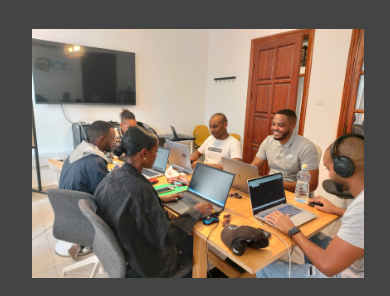
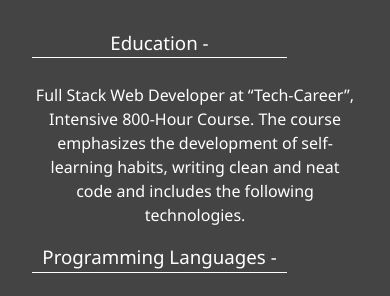
Before and after one commit to eliasadmaso1/My-Portfolio, a website: page about.html in a window 390 px wide. Shown: the part 305-601 px from the top of the page. Drawn offline with Linux system fonts and the light colour scheme.

Commit message:
css-updates

```diff
--- a/about.html
+++ b/about.html
@@ -73,9 +73,7 @@
         <p>Full Stack Web Developer - Develop dynamic and responsive single page applications using JavaScript, HTML5,
           CSS with ReactJS / MongoDB / nodeJS / C# / MVC / Microsoft SQL </p>
       </div>
-      <div class="img-div">
-        <img src="/img/team.jpeg" />
-      </div>
+
 
       <div class="job-job-1">
         <h3>Education -</h3>
--- a/css/main.css
+++ b/css/main.css
@@ -299,10 +299,7 @@ main {
     }
 
 @media screen and (max-width: 500px) {
-  .img-div img{
-    width: 332px;
-    margin-right: 35px;
-  }
+
   .menu-branding .portrait {
     width: 230px;
     height: 200px;
```
